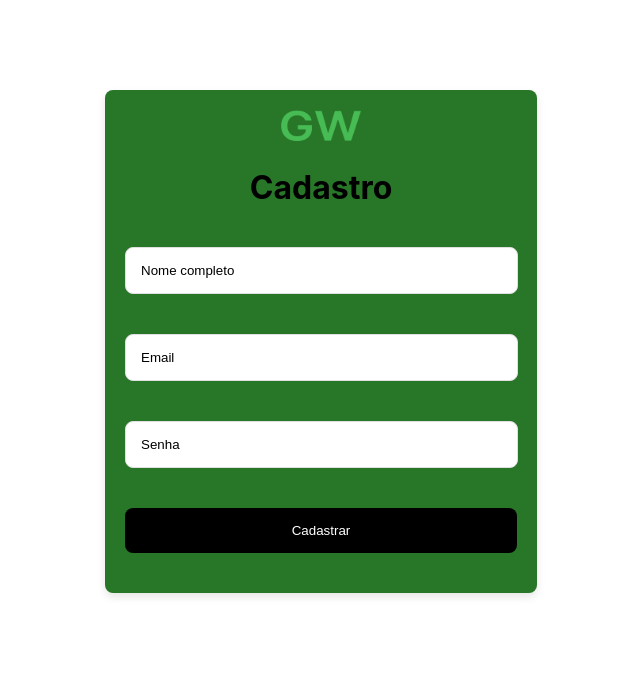
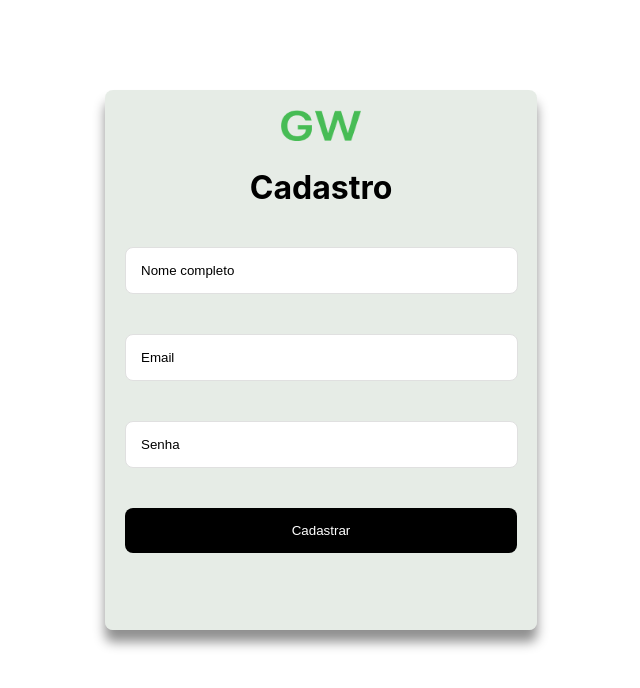
Before and after one commit to JcLumnke/gw, a React (Create React App) app: page /cadastro in a window 1280 px wide. Shown: the top 688 px of the page, without its empty margins (319-959 px from the left). Built offline with nearby package versions, Linux system fonts and the light colour scheme.

Commit message:
Alterado a cor da tela de cadastro e ajustado o tamanho.

```diff
--- a/src/styles/cadastro.css
+++ b/src/styles/cadastro.css
@@ -1,11 +1,12 @@
 
 .Tela-Cadastro {
     width: 392px;
+    height: 500px;
     padding: 20px;
-    background-color: rgb(40, 119, 40);
+    background-color: rgba(203, 216, 203, 0.479);
     margin: 90px auto;
     border-radius: 8px;
-    box-shadow: 0 4px 8px rgba(0, 0, 0, 0.1);
+    box-shadow: 0 12px 12px rgba(0, 0, 0, 0.44);
   }
 
   .Logo {
```
